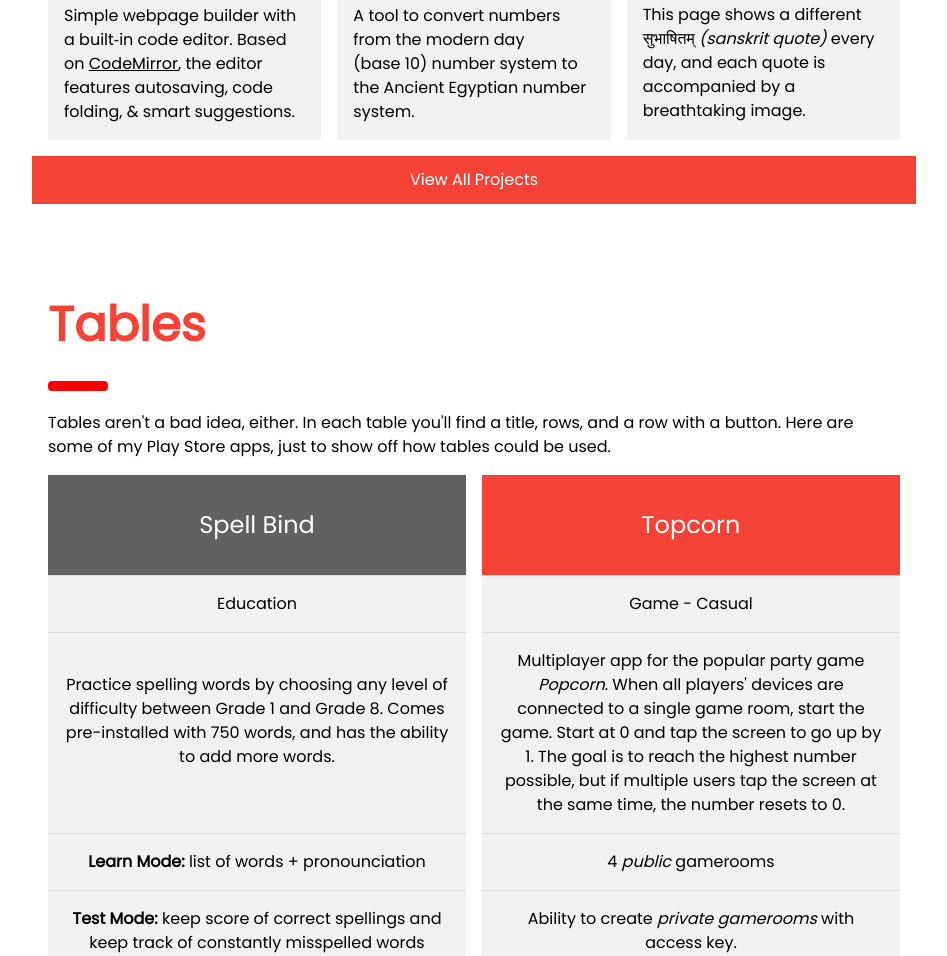
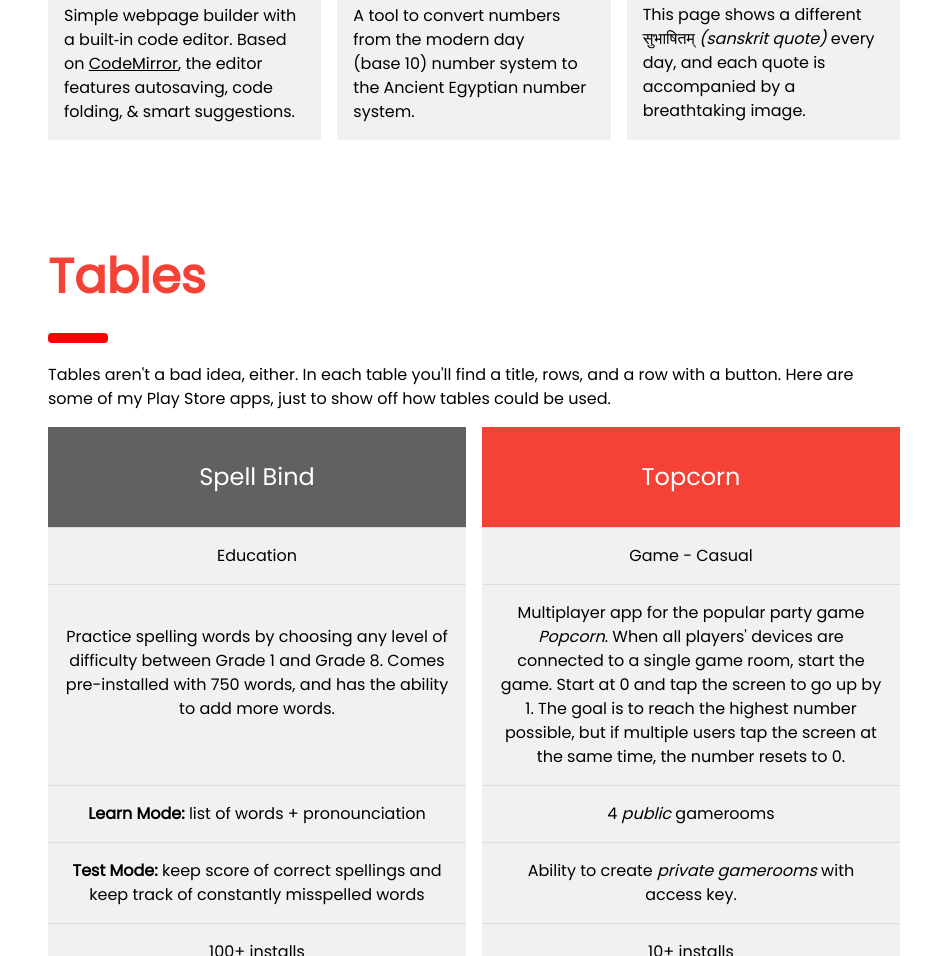
Before and after one commit to customsite/customsite.github.io, a plain HTML site: page index.html in a window 1280 px wide. Shown: the part 2739-3695 px from the top of the page, without its empty margins (316-1263 px from the left). Drawn offline with nearby package versions, Linux system fonts and the light colour scheme.

Commit message:
Update index.html

```diff
--- a/index.html
+++ b/index.html
@@ -182,8 +182,6 @@ body {font-size:16px;}
 
   </div>
 
-  <a href="projects" target="_blank" class="w3-button w3-block w3-padding-large w3-red w3-margin-bottom">View All Projects</a>
-
   <!-- Apps -->
   <div class="w3-container" id="apps" style="margin-top:75px">
     <h1 class="w3-xxxlarge w3-text-red"><b>Tables</b></h1>
```
